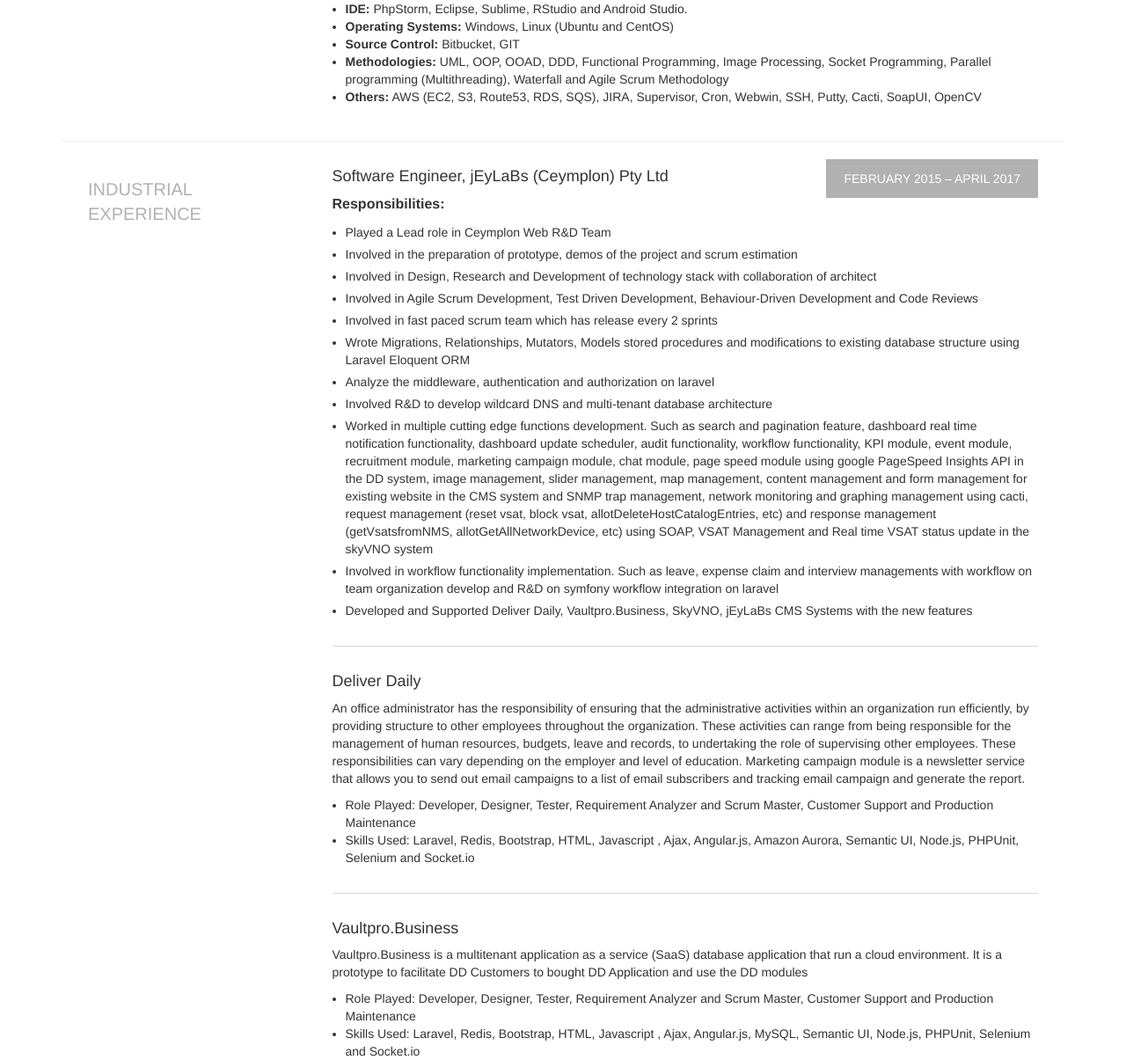
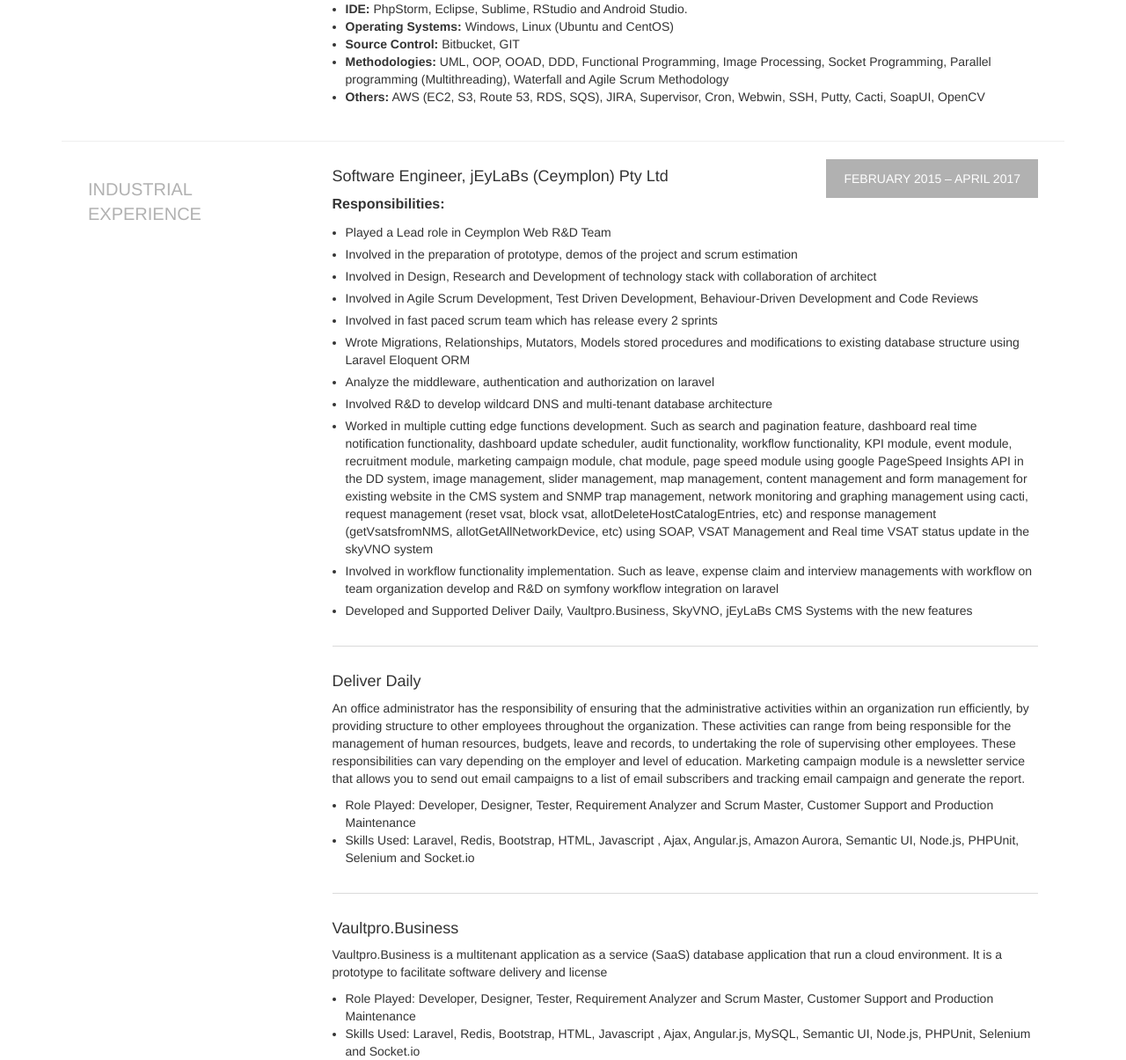
Before and after one commit to Senthan/pdf-generate, a PHP site: page /views/invoice.php in a window 1280 px wide. Shown: the part 930-2135 px from the top of the page at 88% size. Run offline with PHP 8.4, Linux system fonts and the light colour scheme.

Commit message:
cv typo fixes

```diff
--- a/views/invoice.php
+++ b/views/invoice.php
@@ -252,7 +252,7 @@
 						<strong>Others:</strong>
 					</span>
 					<span class="list-group-item-text">
-						AWS (EC2, S3, Route53, RDS, SQS), JIRA, Supervisor, Cron, Webwin, SSH, Putty, Cacti, SoapUI, OpenCV
+						AWS (EC2, S3, Route 53, RDS, SQS), JIRA, Supervisor, Cron, Webwin, SSH, Putty, Cacti, SoapUI, OpenCV
 					</span>
 				</li>
 			</ul>
@@ -334,7 +334,7 @@
 				</h4>
 				<p>
 					Vaultpro.Business is a multitenant application as a service (SaaS) database application that run a cloud environment. It is
-					a prototype to facilitate DD Customers to bought DD Application and use the DD modules
+					a prototype to facilitate software delivery and license
 				</p>
 				<ul class="list-group">
 					<li>
```
